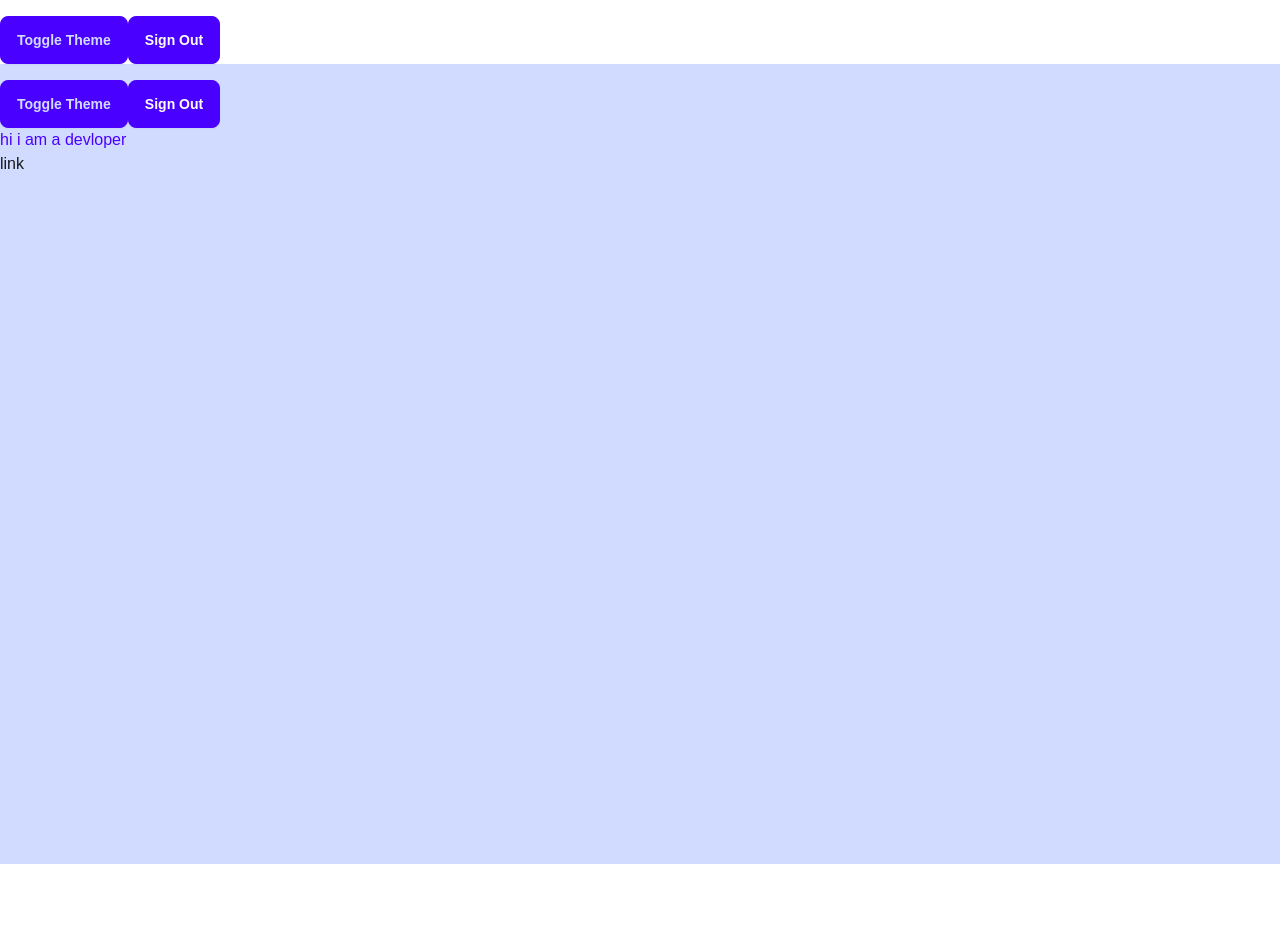
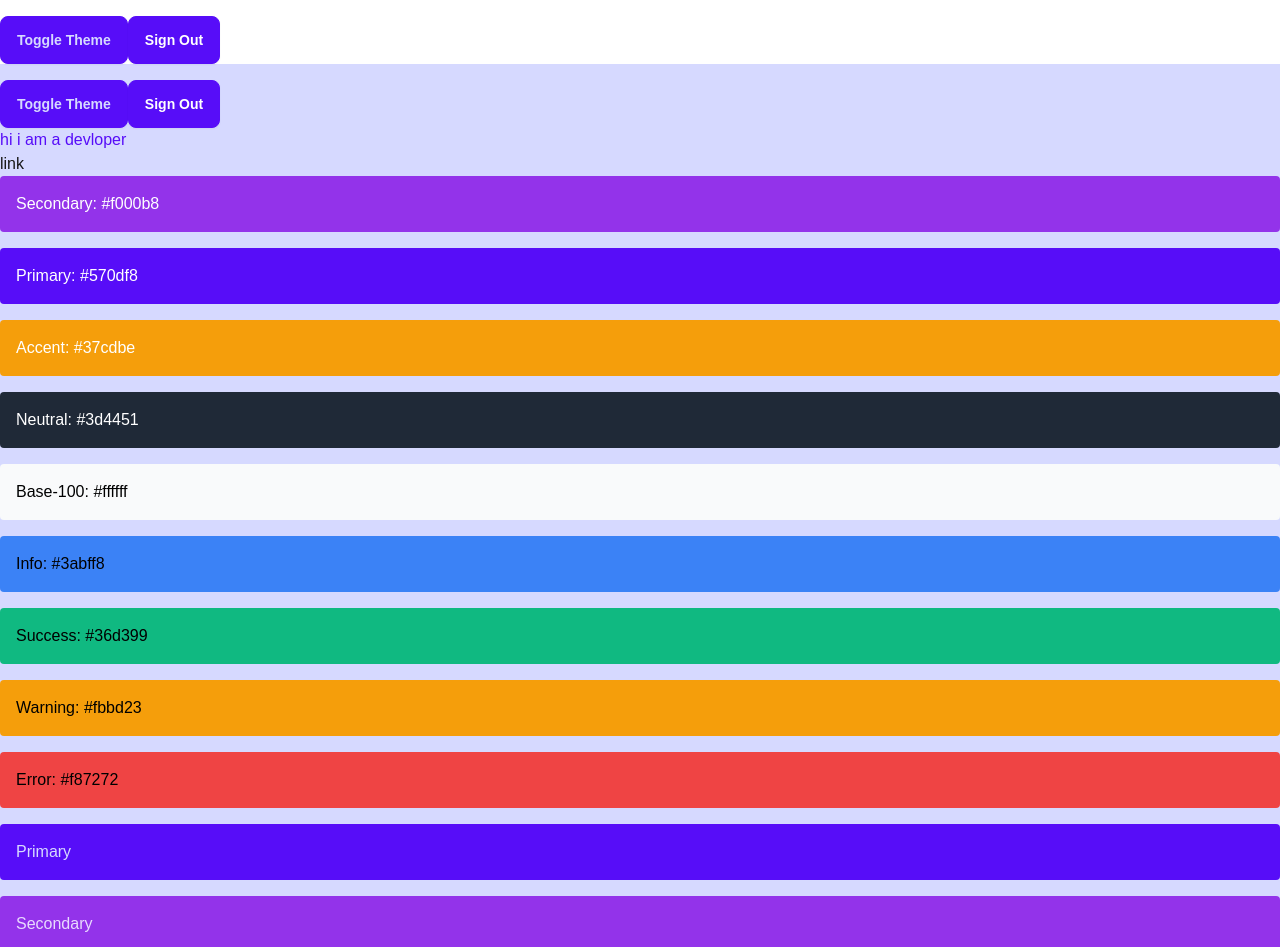
Before and after one commit to Arpitthedamager/triguna-coaching-classes, a Next.js app: page / in a window 1280 px wide. Shown: the top 947 px of the page. Before the commit the page ends 864 px from the top, so only its background shows below. Built offline with nearby package versions, Linux system fonts and the light colour scheme.

Commit message:
theam set

```diff
--- a/src/app/page.tsx
+++ b/src/app/page.tsx
@@ -9,7 +9,43 @@ export default async function Home() {
       <div className="min-h-screen bg-primary-content">
         <ThemeButton />
         <p className="text-primary">hi i am a devloper</p>
-        <Link href="/notes" >link</Link>
+        <Link href="/notes">link</Link>
+        <div className="grid gap-4">
+          <div className="bg-secondary text-white p-4 rounded">
+            Secondary: #f000b8
+          </div>
+          <div className="bg-primary text-white p-4 rounded">
+            Primary: #570df8
+          </div>
+          <div className="bg-accent text-white p-4 rounded">
+            Accent: #37cdbe
+          </div>
+          <div className="bg-neutral text-white p-4 rounded">
+            Neutral: #3d4451
+          </div>
+          <div className="bg-base-100 text-black p-4 rounded">
+            {" "}
+            Base-100: #ffffff
+          </div>
+          <div className="bg-info text-black p-4 rounded">Info: #3abff8</div>
+          <div className="bg-success text-black p-4 rounded">
+            Success: #36d399
+          </div>
+          <div className="bg-warning text-black p-4 rounded">
+            Warning: #fbbd23
+          </div>
+          <div className="bg-error text-black p-4 rounded">Error: #f87272</div>
+          <div className="bg-primary text-primary-content p-4 rounded">Primary</div>
+          <div className="bg-secondary text-secondary-content p-4 rounded">Secondary
+          </div>
+          <div className="bg-accent text-accent-content p-4 rounded">Accent</div>
+          <div className="bg-neutral text-neutral-content p-4 rounded">Neutral</div>
+          <div className="bg-base-100 text-base-content p-4 rounded">Base 100</div>
+          <div className="bg-info text-info-content p-4 rounded">Info</div>
+          <div className="bg-success text-success-content p-4 rounded">Success</div>
+          <div className="bg-warning text-warning-content p-4 rounded">Warning</div>
+          <div className="bg-error text-error-content p-4 rounded">Error</div>
+        </div>
       </div>
     </>
   );
--- a/src/app/signin/page.jsx
+++ b/src/app/signin/page.jsx
@@ -96,7 +96,7 @@ export default function SignIn() {
         {/* Right Section: Image or Illustration */}
         <div
           className="w-full lg:w-1/2 bg-cover bg-center bg-primary-content rounded-lg"
-          style={{ backgroundImage: "url('/signin/loginIMG2.svg')" }}
+          style={{ backgroundImage: "url('/signin/loginIMG.svg')" }}
         >
           {/* Replace '/signin/loginIMG.svg' with an actual image URL */}
         </div>
--- a/tailwind.config.ts
+++ b/tailwind.config.ts
@@ -11,15 +11,44 @@ const config: Config = {
   },
   daisyui: {
     themes: [
-      "light",
-      "night",
+      // "light",
+      // "night",
       {
         mytheme: {
-          primary: "#2A2A2A",
-          secondary: "#9333EA",
-          accent: "#F43F5E",
-          neutral: "#2A2A2A",
-          "base-100": "#F9FAFB",
+          primary: "#570df8", // Light blue
+          secondary: "#9333ea", // Purple
+          accent: "#f59e0b", // Amber
+          neutral: "#1f2937", // Dark gray
+          "base-100": "#f9fafb", // Very light gray
+          "base-200": "#e5e7eb", // Light gray
+          "base-300": "#d1d5db", // Light gray
+          "base-content": "#111827", // Very dark gray
+          info: "#3b82f6", // Light blue
+          success: "#10b981", // Green
+          warning: "#f59e0b", // Amber
+          error: "#ef4444", // Red
+
+          // Dark theme colors
+          "color-primary-a0": "#570df8", // Dark theme primary a0
+          "color-primary-a10": "#7435fa", // Dark theme primary a10
+          "color-primary-a20": "#8b50fc", // Dark theme primary a20
+          "color-primary-a30": "#a06afd", // Dark theme primary a30
+          "color-primary-a40": "#b282fe", // Dark theme primary a40
+          "color-primary-a50": "#c49bff", // Dark theme primary a50
+
+          "color-surface-a0": "#000000", // Dark theme surface a0
+          "color-surface-a10": "#1e1e1e", // Dark theme surface a10
+          "color-surface-a20": "#353535", // Dark theme surface a20
+          "color-surface-a30": "#4e4e4e", // Dark theme surface a30
+          "color-surface-a40": "#696969", // Dark theme surface a40
+          "color-surface-a50": "#858585", // Dark theme surface a50
+
+          "color-surface-mixed-a0": "#241146", // Dark theme mixed surface a0
+          "color-surface-mixed-a10": "#3b2759", // Dark theme mixed surface a10
+          "color-surface-mixed-a20": "#523f6c", // Dark theme mixed surface a20
+          "color-surface-mixed-a30": "#695880", // Dark theme mixed surface a30
+          "color-surface-mixed-a40": "#817194", // Dark theme mixed surface a40
+          "color-surface-mixed-a50": "#998ca9", // Dark theme mixed surface a50
         },
       },
     ],
```
